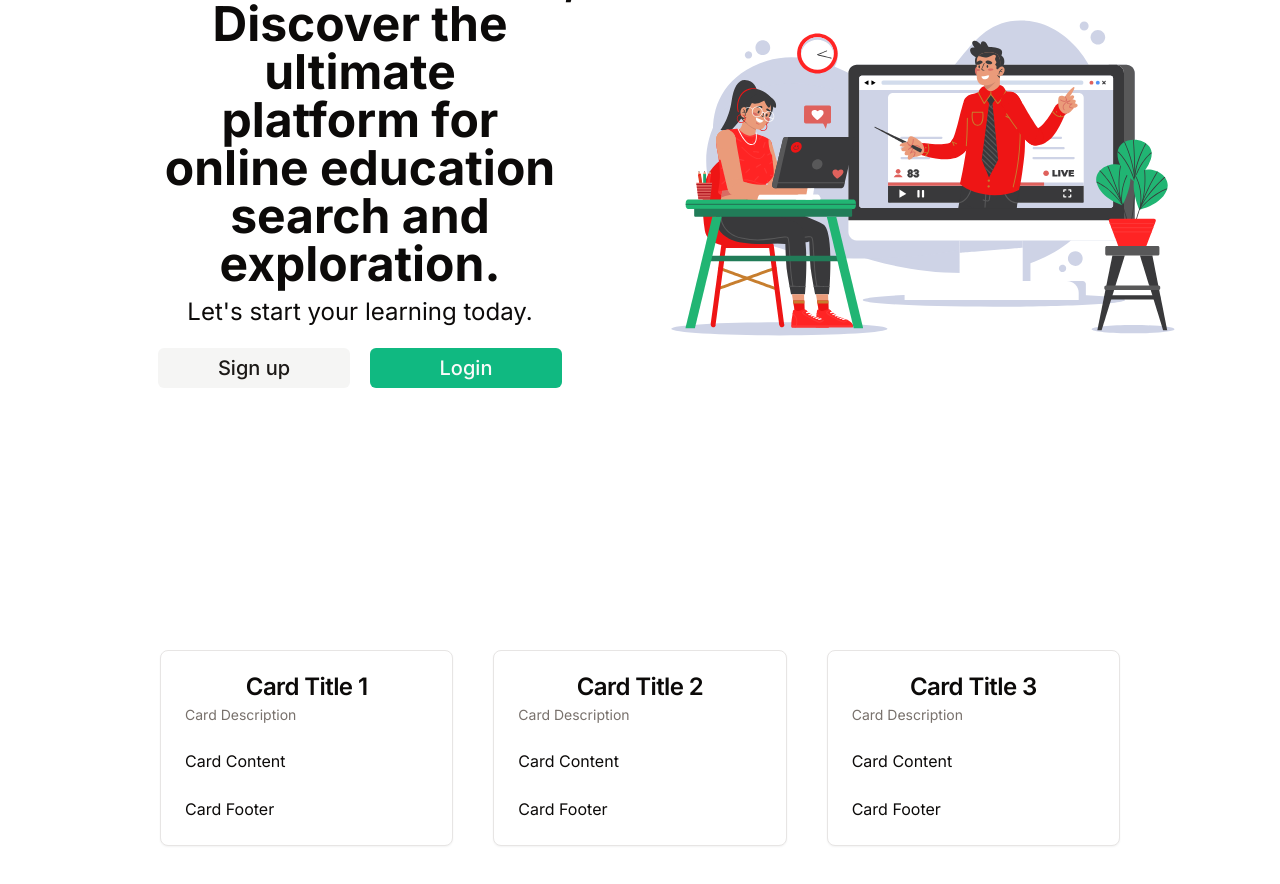
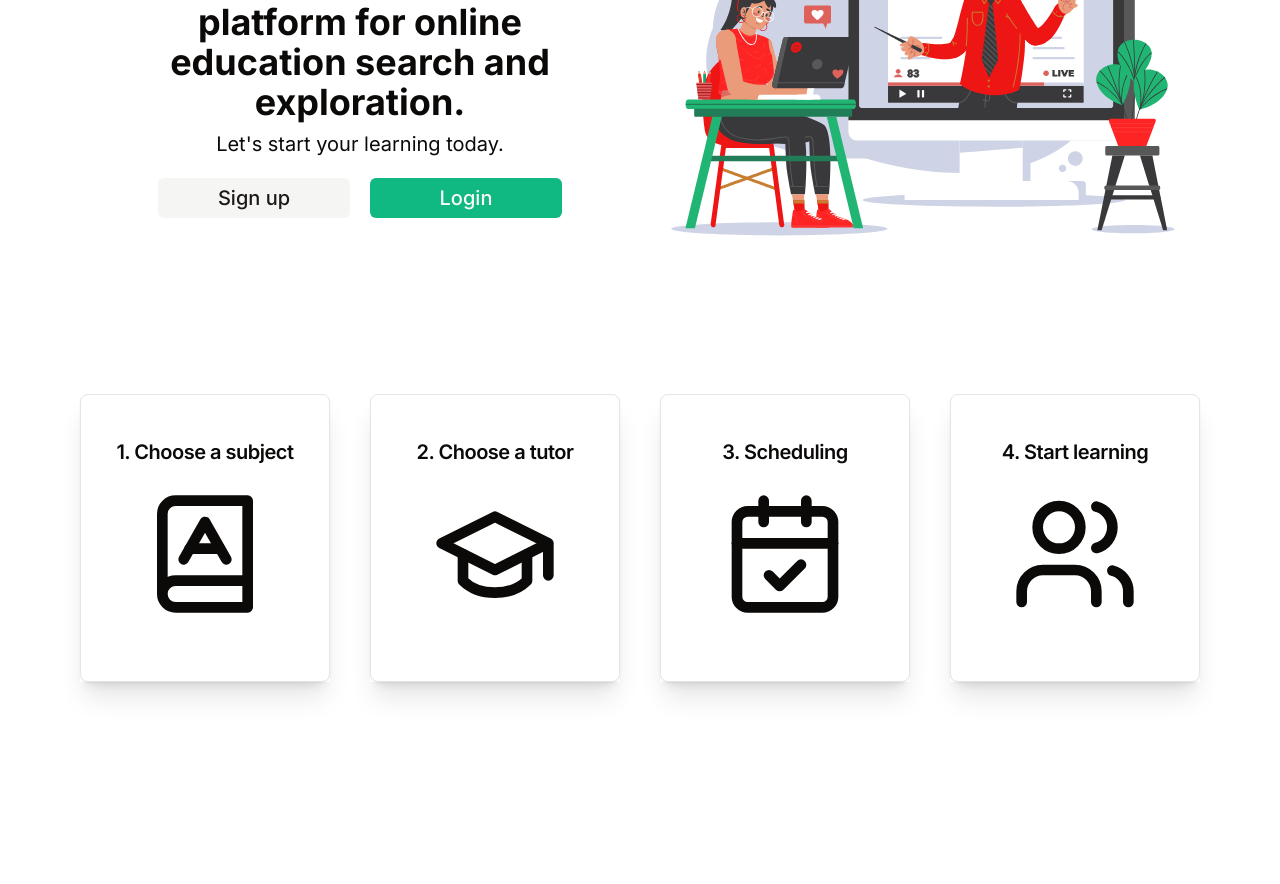
Before and after one commit to GiaThanhNguyen0111/BITS-Find-Tutor-, a Next.js app in the folder frontend/: page / in a window 1280 px wide. Shown: the part 300-1184 px from the top of the page. After the commit the page ends 1062 px from the top, so only its background shows below. Built offline with nearby package versions, Linux system fonts and the light colour scheme.

Commit message:
add card section in homepage

```diff
--- a/frontend/app/(unprotected)/(home)/page.tsx
+++ b/frontend/app/(unprotected)/(home)/page.tsx
@@ -2,37 +2,31 @@
 import Lottie from "lottie-react";
 import mainAnimation from "../../../animation/main.json";
 import { Button } from "@/components/ui/button";
-import {
-  Card,
-  CardContent,
-  CardDescription,
-  CardFooter,
-  CardHeader,
-  CardTitle,
-} from "@/components/ui/card";
-import { motion, Variants } from "framer-motion";
+import { Card, CardContent, CardHeader, CardTitle } from "@/components/ui/card";
+import { motion } from "framer-motion";
+import { BookA, GraduationCap, CalendarCheck, Users } from "lucide-react";
 
 const HomePage = () => {
   return (
     <div className="home-container h-3/4 px-20 pb-20">
       {/* Hero Container */}
-      <div className="hero-container flex h-[800px] mb-20">
+      <div className="hero-container flex h-[600px] mb-6 ">
         <motion.div
           className="flex-1 flex flex-col items-center justify-center"
           initial={{ opacity: 0, x: 100 }}
           whileInView={{ opacity: 1, x: 0 }}
-          transition={{ duration: 1.5 }}
+          transition={{ duration: 1 }}
           viewport={{ once: true }}
         >
-          <p className="font-bold text-5xl">
+          <p className="font-bold text-4xl">
             Welcome to <span className=" text-emerald-500 uppercase">Logo</span>
             ,
           </p>
-          <p className="font-bold text-5xl text-center px-20">
+          <p className="font-bold text-4xl text-center px-20">
             Discover the ultimate platform for online education search and
             exploration.
           </p>
-          <p className="mt-2 text-2xl">Let's start your learning today.</p>
+          <p className="mt-2 text-xl">Let's start your learning today.</p>
           <div className="mt-5 flex gap-5">
             <Button variant={"secondary"} className="w-48 text-xl">
               Sign up
@@ -40,72 +34,99 @@ const HomePage = () => {
             <Button className="w-48 text-xl bg-emerald-500">Login</Button>
           </div>
         </motion.div>
-        <div className="flex flex-1 items-center justify-center">
+        <motion.div
+          className="flex flex-1 items-center justify-center"
+          initial={{ opacity: 0, x: 100 }}
+          whileInView={{ opacity: 1, x: 0 }}
+          transition={{ duration: 1 }}
+          viewport={{ once: true }}
+        >
           <Lottie animationData={mainAnimation} />
-        </div>
+        </motion.div>
       </div>
 
-      <div className="card-container w-full flex justify-around gap-10 px-20">
+      <div className="card-container w-full flex justify-around gap-10">
         <motion.div
-          className="w-1/3"
+          className="w-1/4 shadow-xl"
           initial={{ opacity: 0, x: -100 }}
           whileInView={{ opacity: 1, x: 0 }}
           transition={{ duration: 1 }}
           viewport={{ once: true }}
         >
-          <Card>
+          <Card className="h-72  flex flex-col justify-center">
             <CardHeader>
-              <CardTitle className="text-center">Card Title 1</CardTitle>
-              <CardDescription>Card Description</CardDescription>
+              <CardTitle className="text-center text-xl">
+                1. Choose a subject
+              </CardTitle>
             </CardHeader>
             <CardContent>
-              <p>Card Content</p>
+              <div className="flex justify-center mb-5">
+                <BookA className="w-32 h-32" />
+              </div>
             </CardContent>
-            <CardFooter>
-              <p>Card Footer</p>
-            </CardFooter>
           </Card>
         </motion.div>
 
         <motion.div
-          className="w-1/3"
+          className="w-1/4  shadow-xl"
           initial={{ opacity: 0, x: -100 }}
           whileInView={{ opacity: 1, x: 0 }}
           transition={{ duration: 1, delay: 0.25 }}
           viewport={{ once: true }}
         >
-          <Card>
+          <Card className="h-72  flex flex-col justify-center">
             <CardHeader>
-              <CardTitle className="text-center">Card Title 2</CardTitle>
-              <CardDescription>Card Description</CardDescription>
+              <CardTitle className="text-center text-xl">
+                2. Choose a tutor
+              </CardTitle>
             </CardHeader>
             <CardContent>
-              <p>Card Content</p>
+              <div className="flex justify-center mb-5">
+                <GraduationCap className="w-32 h-32" />
+              </div>
             </CardContent>
-            <CardFooter>
-              <p>Card Footer</p>
-            </CardFooter>
           </Card>
         </motion.div>
 
         <motion.div
-          className="w-1/3"
+          className="w-1/4  shadow-xl"
           initial={{ opacity: 0, x: -100 }}
           whileInView={{ opacity: 1, x: 0 }}
           transition={{ duration: 1, delay: 0.5 }}
           viewport={{ once: true }}
         >
-          <Card>
+          <Card className="h-72  flex flex-col justify-center">
             <CardHeader>
-              <CardTitle className="text-center">Card Title 3</CardTitle>
-              <CardDescription>Card Description</CardDescription>
+              <CardTitle className="text-center text-xl">
+                3. Scheduling
+              </CardTitle>
             </CardHeader>
             <CardContent>
-              <p>Card Content</p>
+              <div className="flex justify-center mb-5">
+                <CalendarCheck className="w-32 h-32" />
+              </div>
             </CardContent>
-            <CardFooter>
-              <p>Card Footer</p>
-            </CardFooter>
+          </Card>
+        </motion.div>
+
+        <motion.div
+          className="w-1/4  shadow-xl"
+          initial={{ opacity: 0, x: -100 }}
+          whileInView={{ opacity: 1, x: 0 }}
+          transition={{ duration: 1, delay: 0.75 }}
+          viewport={{ once: true }}
+        >
+          <Card className="h-72 flex flex-col justify-center">
+            <CardHeader>
+              <CardTitle className="text-center text-xl">
+                4. Start learning
+              </CardTitle>
+            </CardHeader>
+            <CardContent>
+              <div className="flex justify-center mb-5">
+                <Users className="w-32 h-32" />
+              </div>
+            </CardContent>
           </Card>
         </motion.div>
       </div>
```
